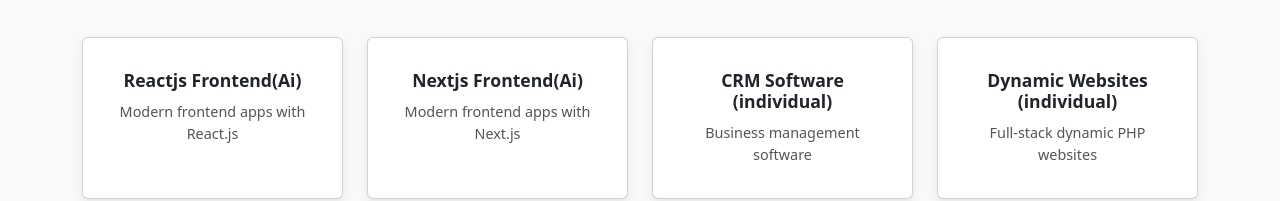
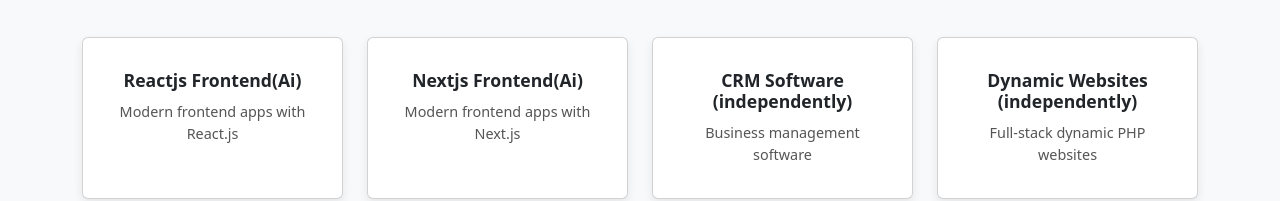
Before and after one commit to VIDYASAGARVV/portfolio, a React (Create React App) app: page / in a window 1280 px wide. Shown: the part 1800-2001 px from the top of the page. Built offline with nearby package versions, Linux system fonts and the light colour scheme.

Commit message:
Updated project  Contentn

```diff
--- a/src/components/Projects.js
+++ b/src/components/Projects.js
@@ -13,8 +13,8 @@
     { id: 1, title: "Reactjs Frontend(Ai)", desc: "Modern frontend apps with React.js" },
         { id: 5, title: "Nextjs Frontend(Ai)", desc: "Modern frontend apps with Next.js" },
 
-    { id: 3, title: "CRM Software (individual)", desc: "Business management software" },
-        { id: 2, title: "Dynamic Websites (individual)", desc: "Full-stack dynamic PHP websites" },
+    { id: 3, title: "CRM Software (independently)", desc: "Business management software" },
+        { id: 2, title: "Dynamic Websites (independently)", desc: "Full-stack dynamic PHP websites" },
 
     { id: 4, title: "NXTwave Internship", desc: "Learning & building projects" },
   ];
```
